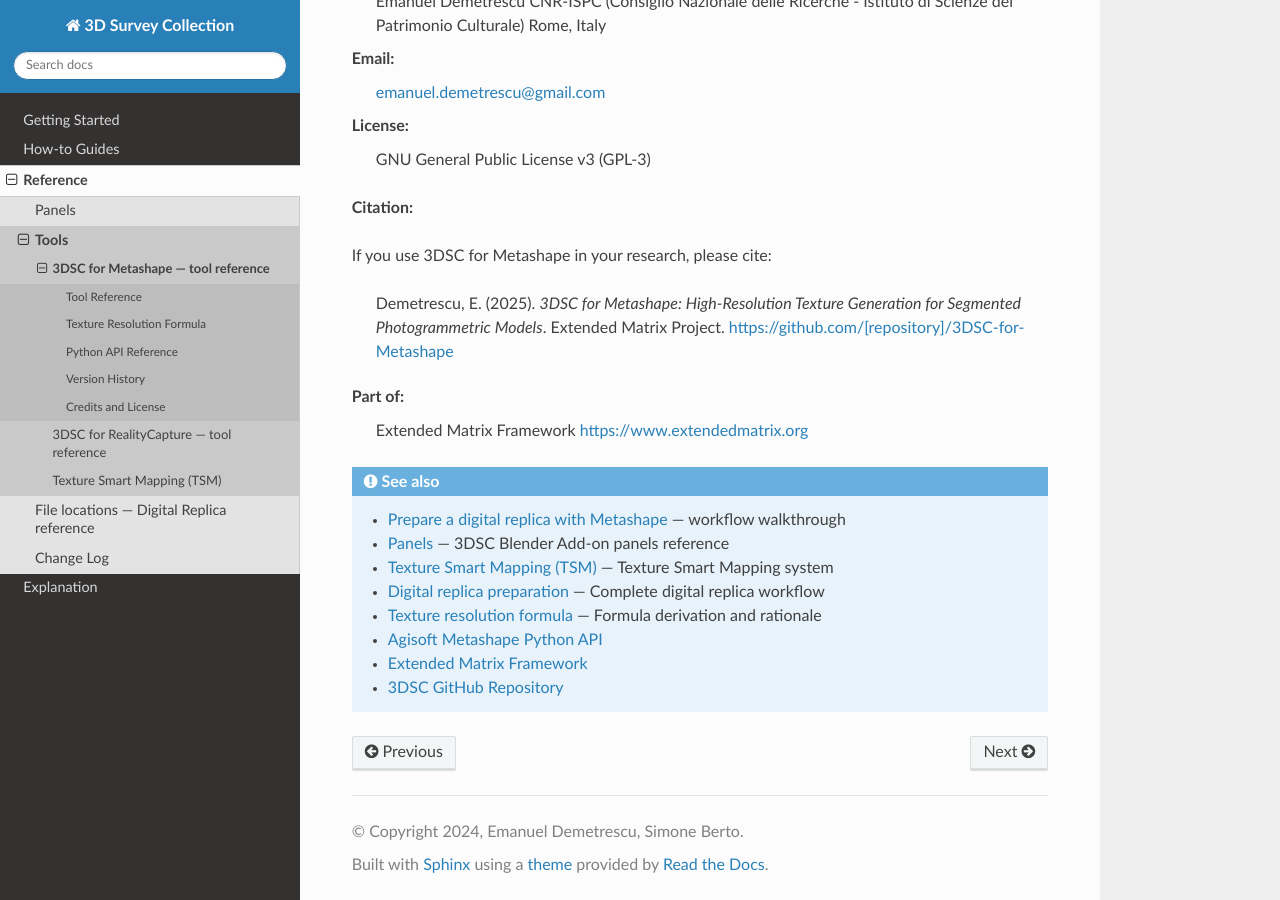
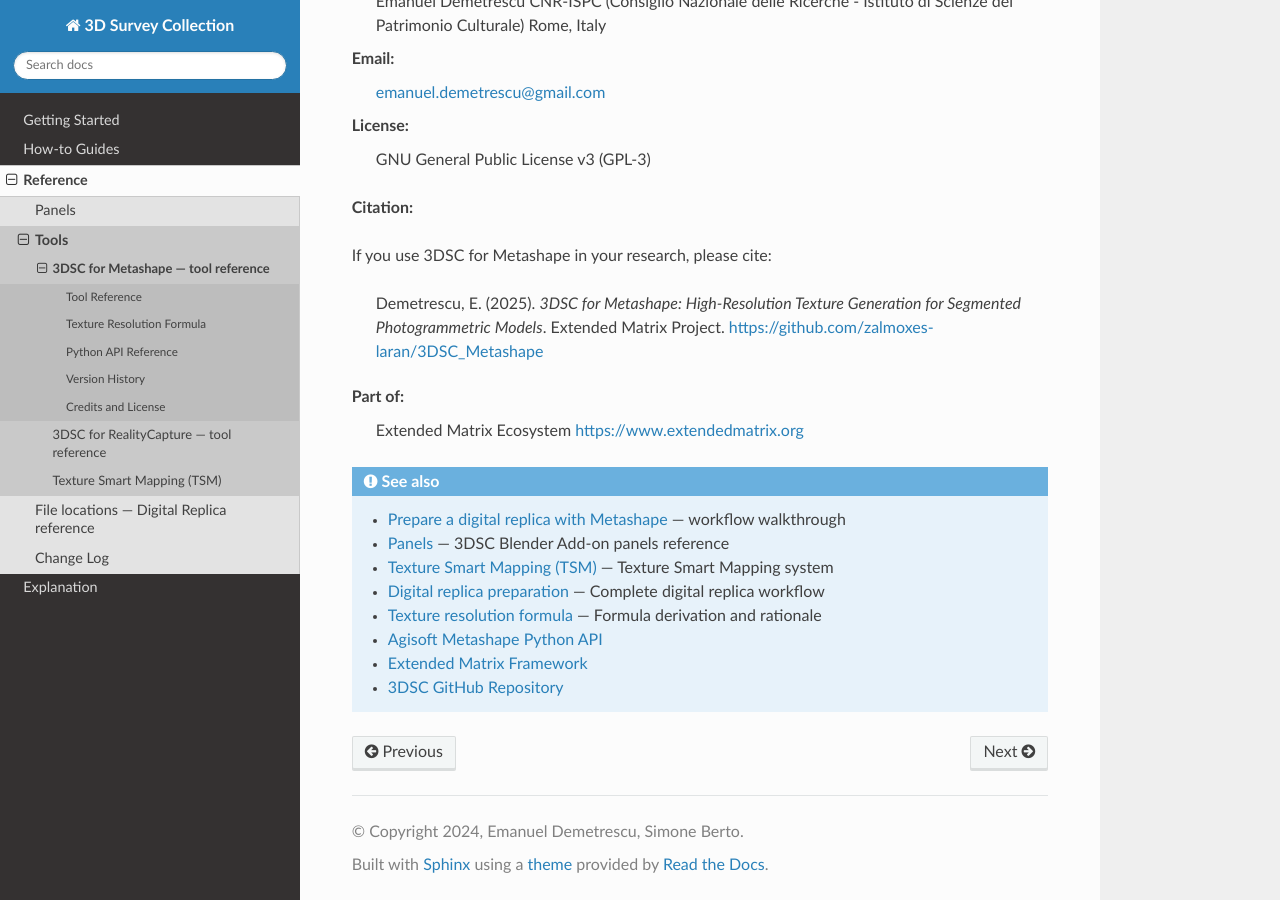
Before and after one commit to zalmoxes-laran/3D-survey-collection-doc, a Sphinx documentation site: the page built from docs/reference/tools/metashape-tool.rst, in a window 1280 px wide and 900 px high, scrolled down 5114 px. Built offline with Sphinx 7.4.7 and the Read the Docs theme 3.1.0, drawn with Linux system fonts in a browser that asks for light colours.

Commit message:
Update 3DSC Metashape repository URLs and docs
Replace placeholder repository URLs with actual GitHub URLs (zalmoxes-laran/3DSC_Metashape). Add clarification on downloading the latest release and which file to extract. Update terminology from 'Extended Matrix Framework' to 'Extended Matrix Ecosystem' in citation.

```diff
--- a/docs/reference/tools/metashape-tool.rst
+++ b/docs/reference/tools/metashape-tool.rst
@@ -263,10 +263,10 @@
 
   Demetrescu, E. (2025). *3DSC for Metashape: High-Resolution Texture Generation
   for Segmented Photogrammetric Models*. Extended Matrix Project.
-  https://github.com/[repository]/3DSC-for-Metashape
+  https://github.com/zalmoxes-laran/3DSC_Metashape
 
 **Part of:**
-  Extended Matrix Framework
+  Extended Matrix Ecosystem
   https://www.extendedmatrix.org
 
 
```
Also changed, not shown: docs/how-to/photogrammetry/prepare-with-metashape.rst (+5 -2 lines).
